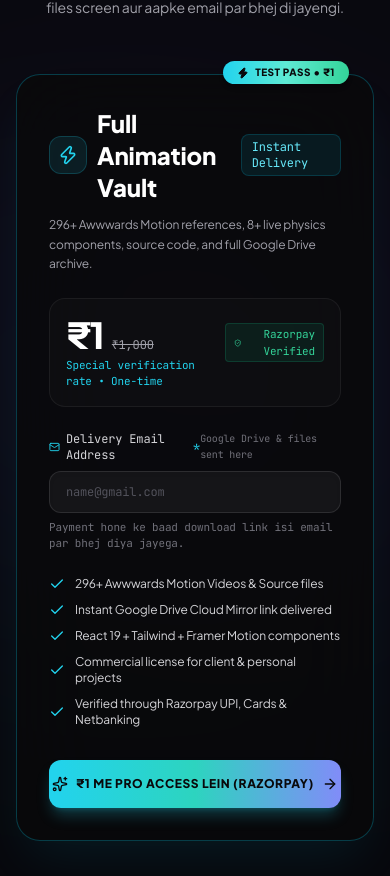
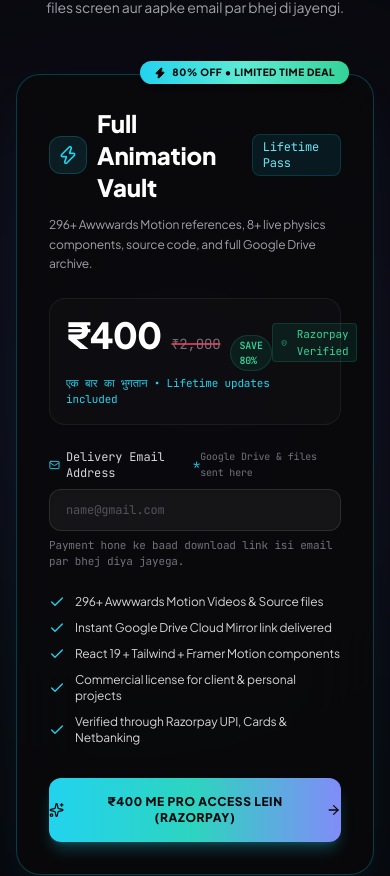
Before and after one commit to Ansuman123580/ui-ux, a React (Vite) app: page / in a window 390 px wide. Shown: the part 7180-8056 px from the top of the page. Built offline with nearby package versions, Linux system fonts and the light colour scheme.

Commit message:
feat: update pricing to ₹400 with ₹2,000 crossed out discount badge

```diff
--- a/api/create-order.mjs
+++ b/api/create-order.mjs
@@ -1,4 +1,4 @@
-const PRICE_PAISE = 100; // ₹1 for test / special access
+const PRICE_PAISE = 40000; // ₹400 INR (Discounted from ₹2,000)
 
 export default async function handler(req, res) {
   if (req.method !== 'POST') return res.status(405).json({ error: 'Method not allowed' });
@@ -15,7 +15,7 @@
         amount: PRICE_PAISE,
         currency: 'INR',
         receipt: `kinetic_${Date.now()}`,
-        notes: { product: 'Kinetic UI Awwwards Motion Pack (₹1 Special Access)' },
+        notes: { product: 'Kinetic UI Awwwards Motion Pack (₹400 Lifetime Access)' },
       }),
     });
     const data = await response.json();
--- a/api/verify-payment.mjs
+++ b/api/verify-payment.mjs
@@ -1,7 +1,7 @@
 import { createHmac, timingSafeEqual } from 'node:crypto';
 import { sendPurchaseEmail } from '../server/mailer.mjs';
 
-const PRICE_PAISE = 100; // ₹1 for test / special access
+const PRICE_PAISE = 40000; // ₹400 INR (Discounted from ₹2,000)
 
 const signDownload = (pack) => {
   const expires = Date.now() + 24 * 60 * 60 * 1000;
--- a/src/components/PricingSection.tsx
+++ b/src/components/PricingSection.tsx
@@ -54,7 +54,7 @@
         amount: order.amount,
         currency: order.currency,
         name: 'Kinetic UI',
-        description: 'Awwwards Animation Pack — ₹1 Special Access',
+        description: 'Awwwards Animation Pack — ₹400 Lifetime Access',
         order_id: order.orderId,
         prefill: {
           email: email.trim(),
@@ -124,7 +124,7 @@
           <div className="relative p-8 rounded-3xl bg-zinc-950/80 border border-cyan-500/30 flex flex-col justify-between shadow-2xl shadow-cyan-500/10 backdrop-blur-2xl">
             <div className="absolute -top-3.5 right-6 px-3.5 py-1 rounded-full bg-gradient-to-r from-cyan-400 via-teal-300 to-emerald-400 text-zinc-950 text-[10px] font-black tracking-wider uppercase shadow-md flex items-center gap-1.5">
               <Zap className="w-3 h-3 fill-current" />
-              <span>TEST PASS • ₹1</span>
+              <span>80% OFF • LIMITED TIME DEAL</span>
             </div>
 
             <div>
@@ -136,7 +136,7 @@
                   Full Animation Vault
                 </h3>
                 <span className="text-xs font-mono text-cyan-300 px-2.5 py-1 rounded-lg bg-cyan-500/10 border border-cyan-500/20">
-                  Instant Delivery
+                  Lifetime Pass
                 </span>
               </div>
               <p className="text-zinc-400 text-xs mt-3 leading-relaxed">
@@ -145,12 +145,15 @@
 
               <div className="mt-6 p-4 rounded-2xl bg-white/[0.02] border border-white/[0.06] flex items-baseline justify-between">
                 <div>
-                  <div className="flex items-baseline gap-2">
-                    <span className="text-4xl sm:text-5xl font-black text-white tracking-tight">₹1</span>
-                    <span className="text-xs text-zinc-400 font-mono line-through">₹1,000</span>
+                  <div className="flex items-baseline gap-2.5">
+                    <span className="text-4xl sm:text-5xl font-black text-white tracking-tight">₹400</span>
+                    <span className="text-sm sm:text-base text-zinc-500 font-mono line-through decoration-rose-500/80 decoration-2">₹2,000</span>
+                    <span className="px-2 py-0.5 rounded-full bg-emerald-500/10 text-emerald-400 border border-emerald-500/20 text-[10px] font-mono font-bold">
+                      SAVE 80%
+                    </span>
                   </div>
-                  <span className="text-[11px] text-cyan-400 font-mono mt-0.5 block">
-                    Special verification rate • One-time
+                  <span className="text-[11px] text-cyan-400 font-mono mt-1 block">
+                    एक बार का भुगतान • Lifetime updates included
                   </span>
                 </div>
                 <div className="text-right">
@@ -214,7 +217,7 @@
               ) : (
                 <>
                   <Sparkles className="w-4 h-4" />
-                  <span>₹1 me Pro Access lein (Razorpay)</span>
+                  <span>₹400 me Pro Access lein (Razorpay)</span>
                   <ArrowRight className="w-4 h-4" />
                 </>
               )}
```
Also changed, not shown: 1 other file (tests, documents, lock files or other folders).
